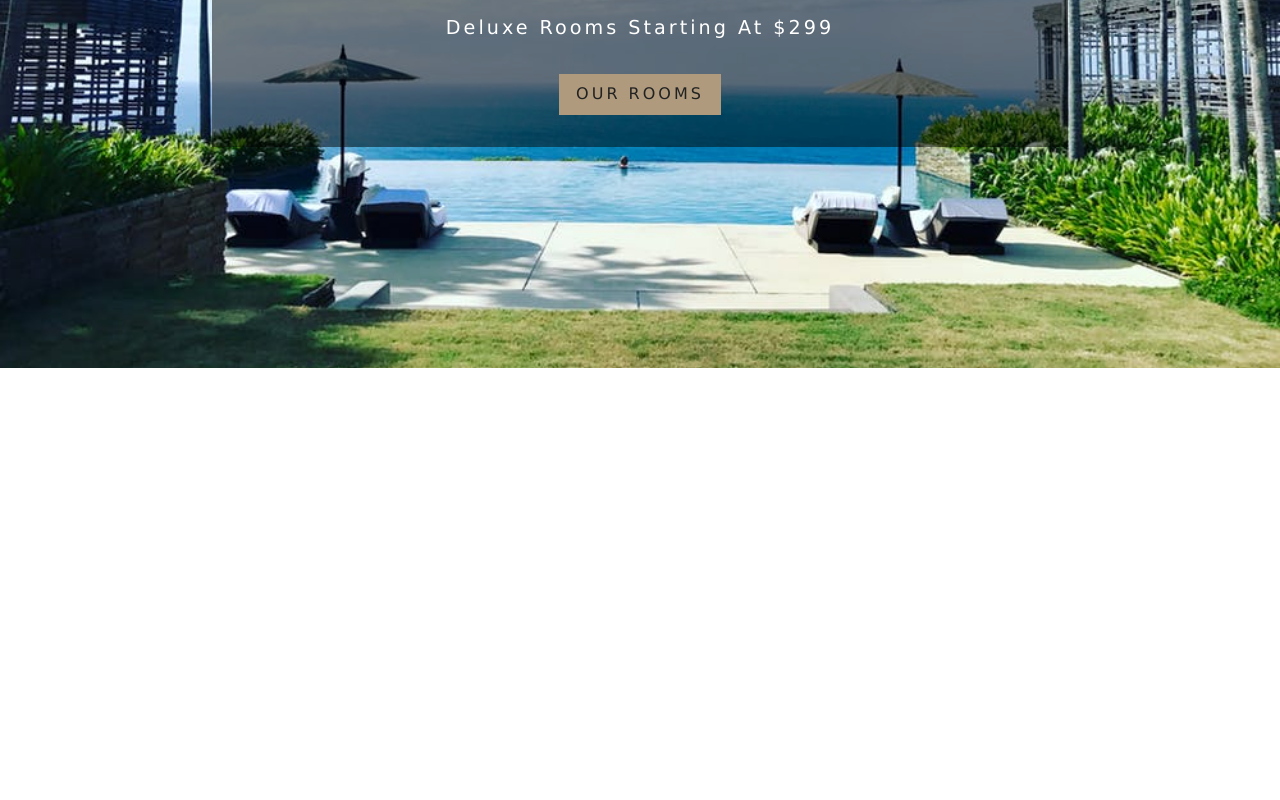
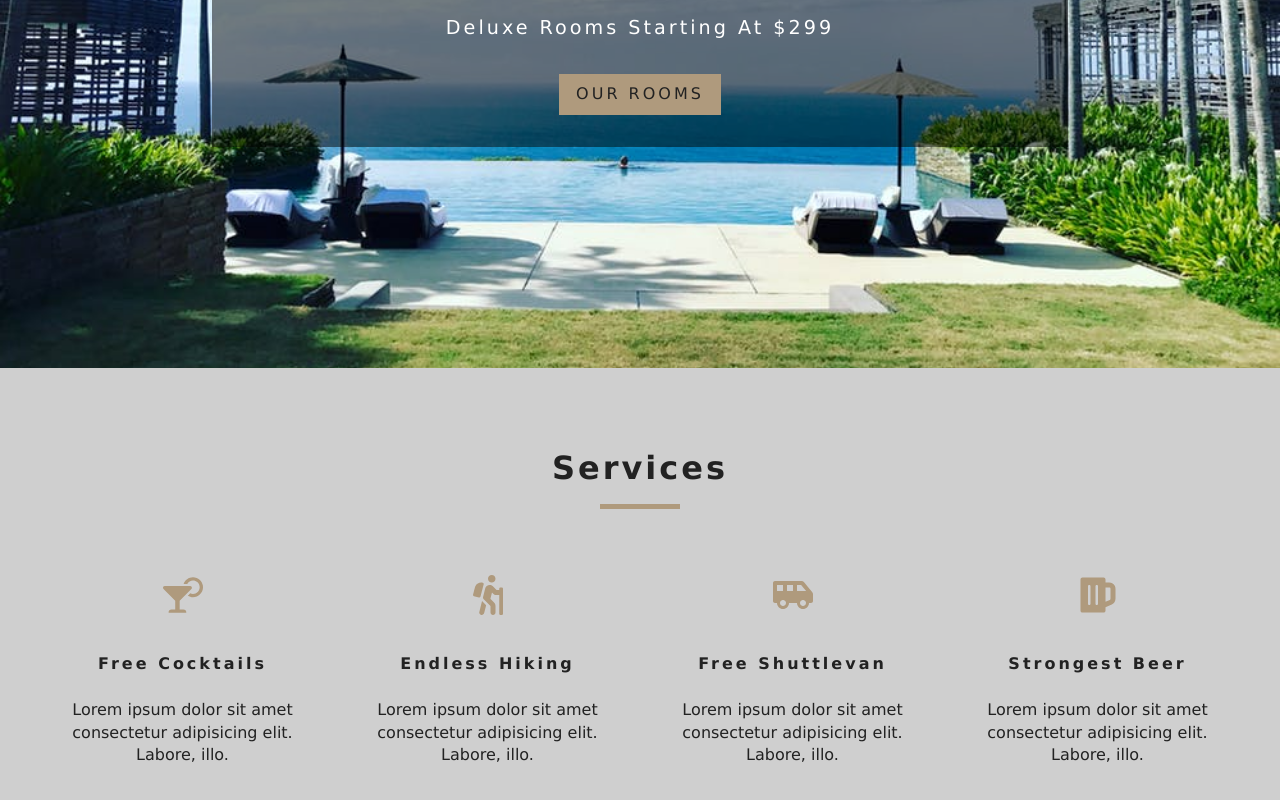
Before and after one commit to mb2o/react-beach-resort, a React (Create React App) app: page / in a window 1280 px wide. Shown: the part 432-1232 px from the top of the page. Before the commit the page ends 800 px from the top, so only its background shows below. Built offline with nearby package versions, Linux system fonts and the light colour scheme.

Commit message:
Services Section

```diff
--- a/src/App.css
+++ b/src/App.css
@@ -252,6 +252,7 @@
 }
 .services h6 {
   letter-spacing: var(--mainSpacing);
+  text-transform: capitalize;
 }
 .services p {
   width: 80%;
--- /dev/null
+++ b/src/components/Services.js
@@ -0,0 +1,51 @@
+import React, { Component } from 'react';
+import { FaCocktail, FaHiking, FaShuttleVan, FaBeer } from 'react-icons/fa';
+import Title from './Title';
+
+export default class Services extends Component {
+  state = {
+    services: [
+      {
+        icon: <FaCocktail />,
+        title: 'Free cocktails',
+        info:
+          'Lorem ipsum dolor sit amet consectetur adipisicing elit. Labore, illo.'
+      },
+      {
+        icon: <FaHiking />,
+        title: 'Endless hiking',
+        info:
+          'Lorem ipsum dolor sit amet consectetur adipisicing elit. Labore, illo.'
+      },
+
+      {
+        icon: <FaShuttleVan />,
+        title: 'Free shuttlevan',
+        info:
+          'Lorem ipsum dolor sit amet consectetur adipisicing elit. Labore, illo.'
+      },
+      {
+        icon: <FaBeer />,
+        title: 'Strongest beer',
+        info:
+          'Lorem ipsum dolor sit amet consectetur adipisicing elit. Labore, illo.'
+      }
+    ]
+  };
+  render() {
+    return (
+      <section className="services">
+        <Title title="Services" />
+        <div className="services-center">
+          {this.state.services.map((service, index) => (
+            <article key={index} className="service">
+              <span>{service.icon}</span>
+              <h6>{service.title}</h6>
+              <p>{service.info}</p>
+            </article>
+          ))}
+        </div>
+      </section>
+    );
+  }
+}
--- /dev/null
+++ b/src/components/Title.js
@@ -0,0 +1,12 @@
+import React from 'react';
+
+const Title = ({ title }) => {
+  return (
+    <div className="section-title">
+      <h4>{title}</h4>
+      <div />
+    </div>
+  );
+};
+
+export default Title;
--- a/src/pages/Home.js
+++ b/src/pages/Home.js
@@ -1,17 +1,23 @@
-import React from 'react';
+import React, { Fragment } from 'react';
 import { Link } from 'react-router-dom';
 import Banner from '../components/Banner';
 import Hero from '../components/Hero';
+import Services from '../components/Services';
 
 const Home = () => {
   return (
+    <Fragment>
       <Hero>
-      <Banner title="Luxurious rooms" subtitle="Deluxe rooms starting at $299">
+        <Banner
+          title="Luxurious rooms"
+          subtitle="Deluxe rooms starting at $299">
           <Link to="/rooms" className="btn btn-primary">
             Our rooms
           </Link>
         </Banner>
       </Hero>
+      <Services />
+    </Fragment>
   );
 };
 
```
Lines whose indentation alone changed are shown as unchanged.
